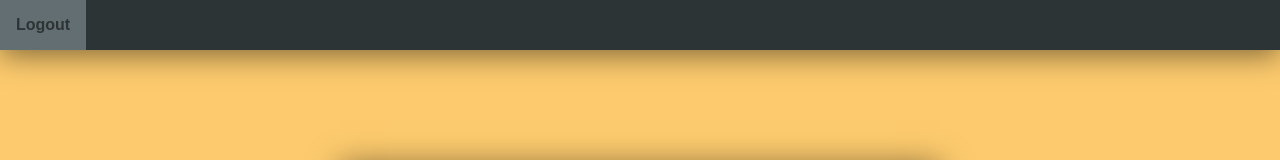
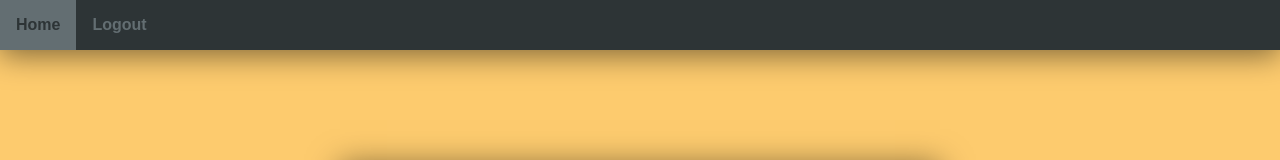
Before and after one commit to linkstrifer/react-nanodegree-would-you-rather, a React (Create React App) app: page /login in a window 1280 px wide. Both pictures are taken after a click on the button "Login". Shown: the top 160 px of the page. Built offline with nearby package versions, Linux system fonts and the light colour scheme.

Commit message:
add selected option mark

```diff
--- a/src/components/Nav/Nav.component.js
+++ b/src/components/Nav/Nav.component.js
@@ -15,13 +15,31 @@ class NavComponent extends PureComponent {
 
   render() {
     const { handleLogout } = this;
+    const options = [
+      {
+        label: 'Home',
+        to: '/',
+      },
+      {
+        label: 'Logout',
+        onClick: handleLogout,
+        to: '/login',
+      },
+    ];
 
     return (
       <nav className="container nav">
         <ul className="nav-list">
-          <li className="nav-option">
-            <Link onClick={handleLogout} to="/login">Logout</Link>
-          </li>
+          {options.map(option => (
+            <li
+              className="nav-option"
+              key={option.to}
+            >
+              <Link {...option}>
+                {option.label}
+              </Link>
+            </li>
+          ))}
         </ul>
       </nav>
     );
--- a/src/components/Question/Question.component.js
+++ b/src/components/Question/Question.component.js
@@ -1,4 +1,4 @@
-import React, { PureComponent } from 'react';
+import React, { PureComponent, Fragment } from 'react';
 import { connect } from 'react-redux';
 import { withRouter } from 'react-router-dom';
 import { answerQuestion } from '../../redux/questions/questions.actions';
@@ -49,23 +49,35 @@ class QuestionComponent extends PureComponent {
   }
 
   renderResults = () => {
-    const { question } = this.props;
+    const { question, currentUser } = this.props;
+    const vote = currentUser.answers[question.id];
+    console.log(vote);
     const totalVotes = [
       ...question.optionOne.votes,
       ...question.optionTwo.votes,
     ].length;
     const options = [
-      question.optionOne,
-      question.optionTwo,
+      {
+        ...question.optionOne,
+        id: 'optionOne',
+      },
+      {
+        ...question.optionTwo,
+        id: 'optionTwo',
+      },
     ];
 
     return (
+      <Fragment>
+        <span className="question-result-convention">
+          Selected
+        </span>
         <div className="question-results">
           {
             options.map(option => (
               <div
-              className="question-result"
-              key={option.text}
+                className={`question-result ${option.id === vote ? 'is-selected' : ''}`}
+                key={option.id}
                 style={{
                   width: `${(option.votes.length / totalVotes) * 100}%`
                 }}
@@ -80,6 +92,7 @@ class QuestionComponent extends PureComponent {
             ))
           }
         </div>
+      </Fragment>
     )
   }
 
--- a/src/components/Question/Question.styles.css
+++ b/src/components/Question/Question.styles.css
@@ -15,7 +15,13 @@
 }
 
 .question-result {
+  box-sizing: border-box;
   padding: 1em;
+}
+
+.question-result.is-selected {
+  border-left: 10px solid #0984e3;
+  position: relative;
 }
 
 .question-result:first-child {
@@ -23,7 +29,7 @@
 }
 
 .question-result:last-child {
-  background-color: #74b9ff;
+  background-color: #6c5ce7;
 }
 
 .question-result-label {
@@ -33,3 +39,13 @@
 .question-result-percent {
   font-weight: bold;
 }
+
+.question-result-convention {
+  align-items: center;
+  border-left: 20px solid #0984e3;
+  box-sizing: border-box;
+  display: inline-flex;
+  height: 20px;
+  margin: 1em auto;
+  padding: 10px;
+}
```
Lines whose indentation alone changed are shown as unchanged.
